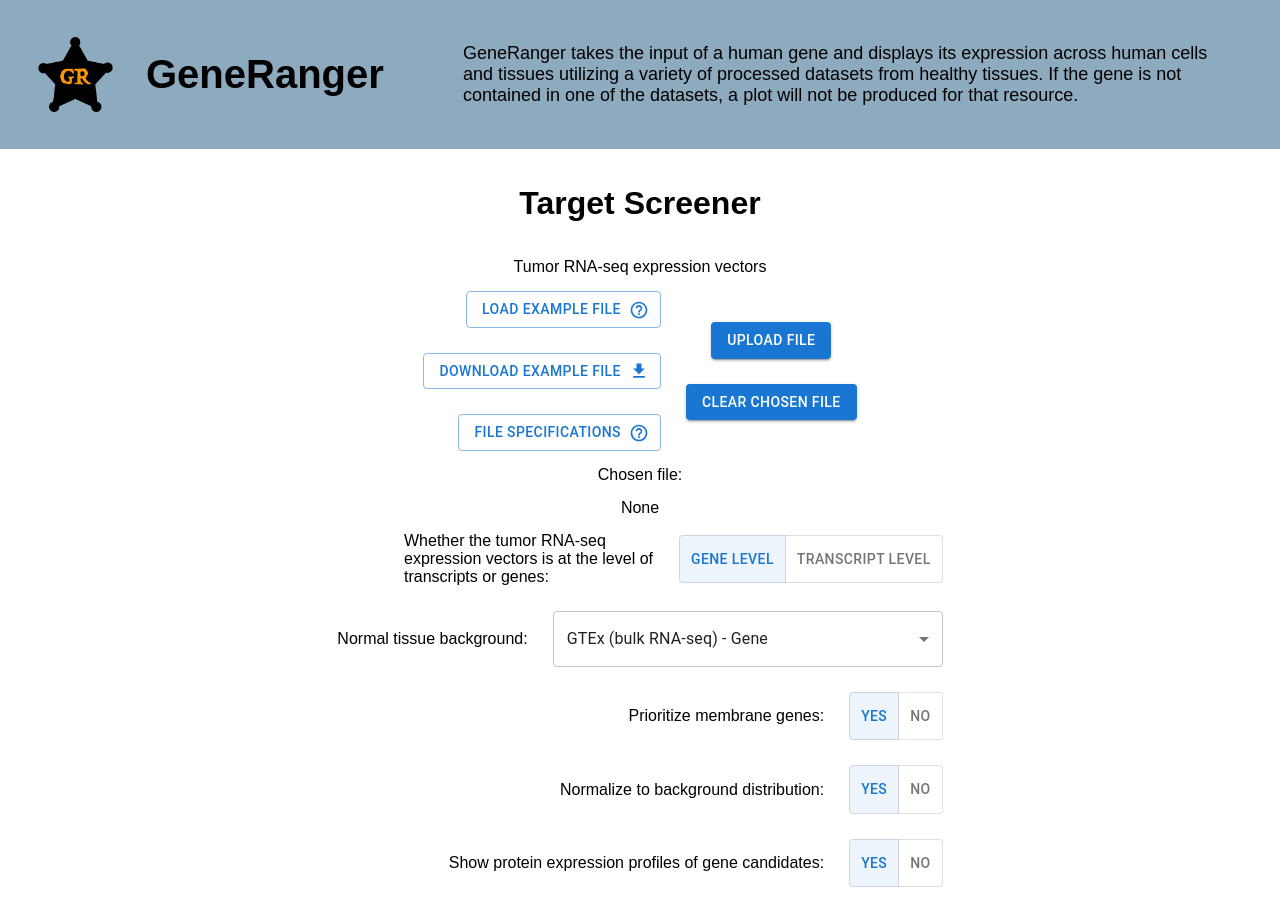
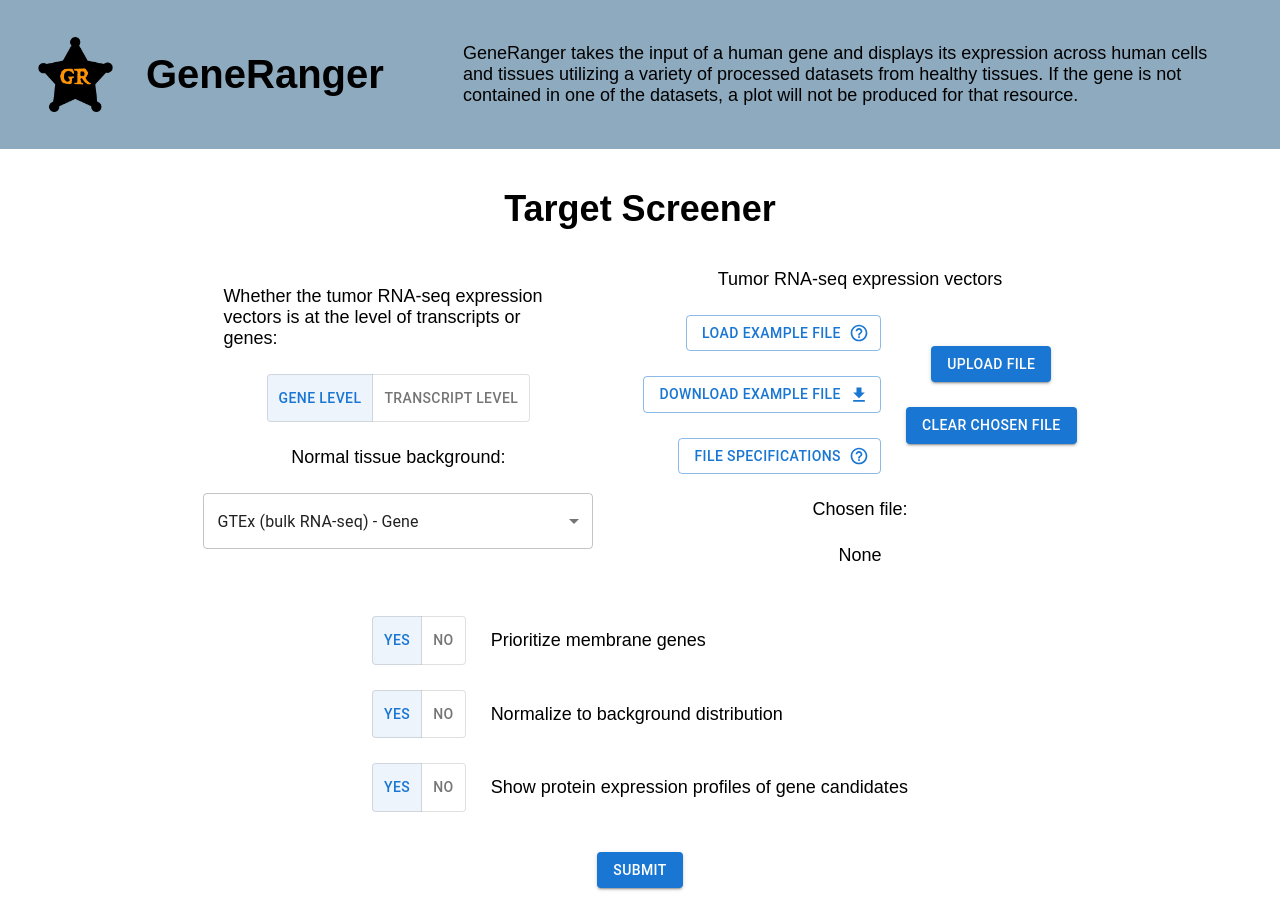
Before and after one commit to MaayanLab/GeneRanger, a Next.js app: page /targetscreener in a window 1280 px wide. Shown: the top 900 px of the page. Built offline with nearby package versions, Linux system fonts and the light colour scheme.

Commit message:
changed target screener menu structure

```diff
--- a/pages/targetscreener.js
+++ b/pages/targetscreener.js
@@ -92,6 +92,48 @@ export default function Page() {
 
                 <h1>Target Screener</h1>
 
+                <div style={{flexWrap: 'wrap', gap: '50px'}} className={styles.horizontalFlexbox}>
+
+                    <div className={styles.verticalFlexbox}>
+                        <div className={styles.verticalFlexbox}>
+                            <div style={{width: '350px'}}>Whether the tumor RNA-seq expression vectors is at the level of transcripts or genes:</div>
+                            <ToggleButtonGroup
+                                color="primary"
+                                value={level}
+                                exclusive
+                                onChange={(event, newValue) => {if (newValue !== null) setLevel(newValue) }}
+                                >
+                                <ToggleButton value="Gene Level">Gene Level</ToggleButton>
+                                <ToggleButton value="Transcript Level">Transcript Level</ToggleButton>
+                            </ToggleButtonGroup>
+                        </div>
+
+                        <div className={styles.verticalFlexbox}>
+                            <div>Normal tissue background:</div>
+
+                            <div className={styles.horizontalFlexbox}>
+                                <Box sx={{ width: 390 }}>
+                                    <FormControl fullWidth>
+                                        <Select
+                                        value={precomputedBackground}
+                                        onChange={(event) => setPrecomputedBackground(event.target.value)}
+                                        >
+                                            <MenuItem value={0}>GTEx (bulk RNA-seq) - Gene</MenuItem>
+                                            <MenuItem value={1}>GTEx (bulk RNA-seq) - Transcript</MenuItem>
+                                            <MenuItem value={2}>ARCHS4 Anatomy (bulk RNA-seq) - Transcript</MenuItem>
+                                            <MenuItem value={3}>ARCHS4 Extra (bulk RNA-seq) - Gene</MenuItem>
+                                            <MenuItem value={4}>ARCHS4 Extra (bulk RNA-seq) - Transcript</MenuItem>
+                                            <MenuItem value={5}>Tabula Sapiens (scRNA-seq) - Gene</MenuItem>
+                                            <MenuItem value={6}>Human Cell Atlas (scRNA-seq) - Gene</MenuItem>
+                                        </Select>
+                                    </FormControl>
+                                </Box>
+                            </div>
+                        </div>
+                    </div>
+
+                    <div className={styles.verticalFlexbox}>
+
                         <div>Tumor RNA-seq expression vectors</div>
 
                         <div className={styles.horizontalFlexbox}>
@@ -171,46 +213,10 @@ export default function Page() {
                         <div>Chosen file:</div>
                         <div>{file == "" ? "None" : file}</div>
 
-                <div style={{alignItems: 'flex-end'}} className={styles.verticalFlexbox}>
-                    <div className={styles.horizontalFlexbox}>
-                        <div style={{width: '250px'}}>Whether the tumor RNA-seq expression vectors is at the level of transcripts or genes:</div>
-                        <ToggleButtonGroup
-                            color="primary"
-                            value={level}
-                            exclusive
-                            onChange={(event, newValue) => {if (newValue !== null) setLevel(newValue) }}
-                            >
-                            <ToggleButton value="Gene Level">Gene Level</ToggleButton>
-                            <ToggleButton value="Transcript Level">Transcript Level</ToggleButton>
-                        </ToggleButtonGroup>
                     </div>
 
+                    <div style={{alignItems: 'flex-start'}} className={styles.verticalFlexbox}>
                         <div className={styles.horizontalFlexbox}>
-                        <div>Normal tissue background:</div>
-
-                        <div className={styles.horizontalFlexbox}>
-                            <Box sx={{ width: 390 }}>
-                                <FormControl fullWidth>
-                                    <Select
-                                    value={precomputedBackground}
-                                    onChange={(event) => setPrecomputedBackground(event.target.value)}
-                                    >
-                                        <MenuItem value={0}>GTEx (bulk RNA-seq) - Gene</MenuItem>
-                                        <MenuItem value={1}>GTEx (bulk RNA-seq) - Transcript</MenuItem>
-                                        <MenuItem value={2}>ARCHS4 Anatomy (bulk RNA-seq) - Transcript</MenuItem>
-                                        <MenuItem value={3}>ARCHS4 Extra (bulk RNA-seq) - Gene</MenuItem>
-                                        <MenuItem value={4}>ARCHS4 Extra (bulk RNA-seq) - Transcript</MenuItem>
-                                        <MenuItem value={5}>Tabula Sapiens (scRNA-seq) - Gene</MenuItem>
-                                        <MenuItem value={6}>Human Cell Atlas (scRNA-seq) - Gene</MenuItem>
-                                    </Select>
-                                </FormControl>
-                            </Box>
-                        </div>
-                    </div>
-
-
-                    <div className={styles.horizontalFlexbox}>
-                        <div>Prioritize membrane genes:</div>
                             <ToggleButtonGroup
                                 color="primary"
                                 value={membraneGenes}
@@ -220,10 +226,10 @@ export default function Page() {
                                 <ToggleButton value="Yes">Yes</ToggleButton>
                                 <ToggleButton value="No">No</ToggleButton>
                             </ToggleButtonGroup>
+                            <div>Prioritize membrane genes</div>
                         </div>
 
                         <div className={styles.horizontalFlexbox}>
-                        <div>Normalize to background distribution:</div>
                             <ToggleButtonGroup
                                 color="primary"
                                 value={backgroundDistribution}
@@ -233,10 +239,10 @@ export default function Page() {
                                 <ToggleButton value="Yes">Yes</ToggleButton>
                                 <ToggleButton value="No">No</ToggleButton>
                             </ToggleButtonGroup>
+                            <div>Normalize to background distribution</div>
                         </div>
 
                         <div className={styles.horizontalFlexbox}>
-                        <div>Show protein expression profiles of gene candidates:</div>
                             <ToggleButtonGroup
                                 color="primary"
                                 value={showProteinProfiles}
@@ -246,12 +252,15 @@ export default function Page() {
                                 <ToggleButton value="Yes">Yes</ToggleButton>
                                 <ToggleButton value="No">No</ToggleButton>
                             </ToggleButtonGroup>
+                            <div>Show protein expression profiles of gene candidates</div>
                         </div>
+                    </div>
+
+
 
                 </div>
 
-
-                <Button variant="contained" color="primary" onClick={submit}>Submit</Button>
+                <Button style={{marginTop: '25px'}} variant="contained" color="primary" onClick={submit}>Submit</Button>
 
                 <Footer/>
             </div>
--- a/styles/TargetScreener.module.css
+++ b/styles/TargetScreener.module.css
@@ -4,6 +4,7 @@
     align-items: center;
     gap: 15px;
     padding-bottom: 150px;
+    font-size: 18px;
   }
 
   .horizontalFlexbox {
```
Also changed, not shown: 1 other file (tests, documents, lock files or other folders). Lines whose indentation alone changed are shown as unchanged.
